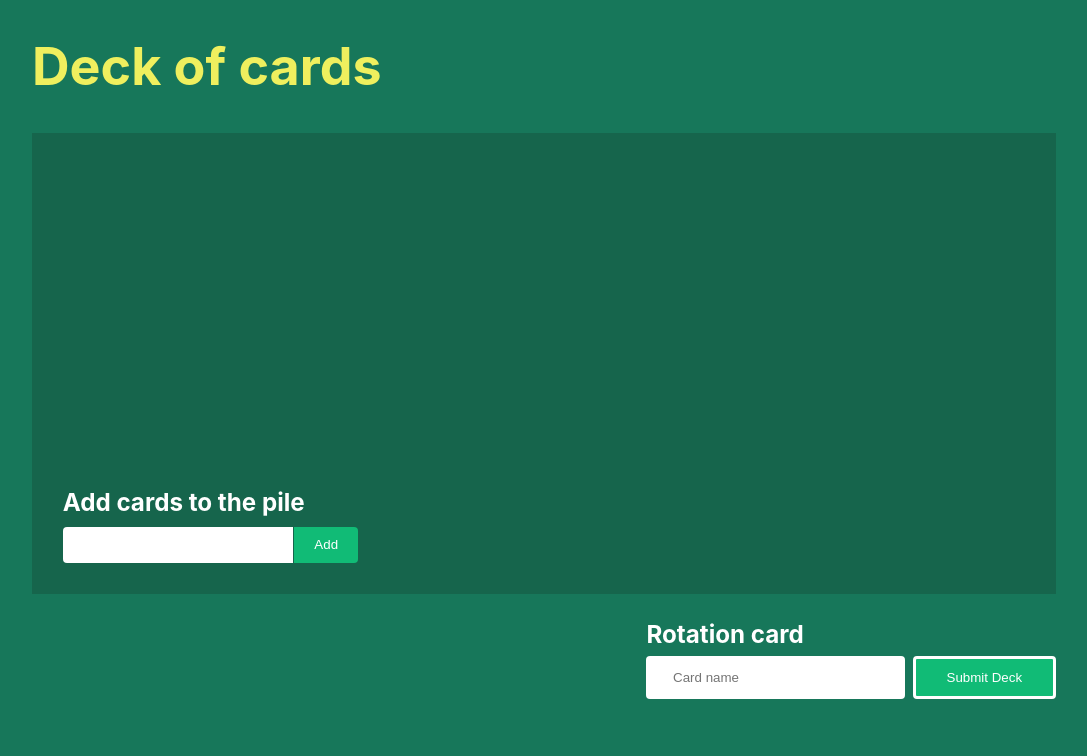
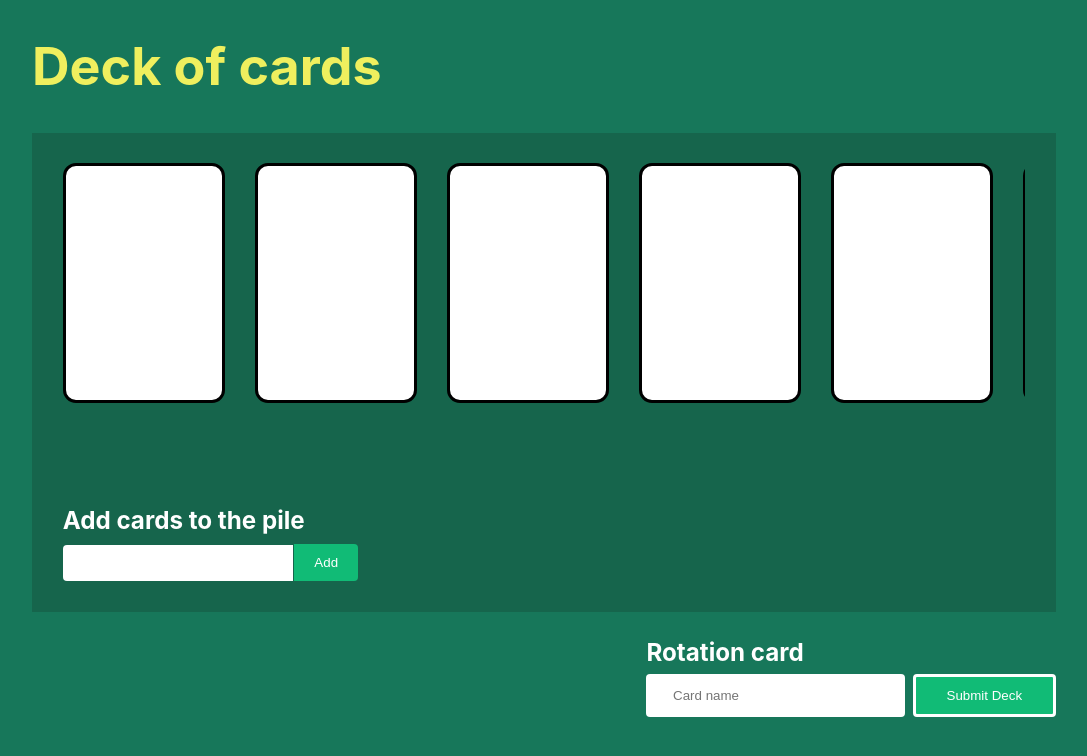
Before and after one commit to luancardosolc/react-deck-of-cards, a React (Create React App) app: page /deck/new in a window 1280 px wide. Shown: the top 756 px of the page, without its empty margins (96-1183 px from the left). Built offline with nearby package versions, Linux system fonts and the light colour scheme.

Commit message:
Styling the cards

```diff
--- a/src/App.css
+++ b/src/App.css
@@ -24,9 +24,17 @@ h1 {
 
 .table {
   background-color: #16654c;
-  min-height: 50vh;
   display: flex;
   padding: 3%;
+}
+
+.table-body {
+  min-height: 12em;
+}
+
+.table-controls {
+  min-height: 1em;
+  padding-top: 0;
 }
 
 .add_card {
@@ -100,3 +108,45 @@ label {
   border: white solid;
   width: 35%;
 }
+
+.addeded_cards {
+  display: flex;
+	flex-wrap: nowrap;
+  overflow-x: scroll;
+}
+
+.card {
+  height: 9em;
+  min-width: 6em;
+  background-color: white;
+  border: black solid;
+  border-radius: 0.5em;
+  margin-left: 30px;
+}
+
+.addeded_cards > :first-child {
+  margin-left: 0px;
+}
+
+ /* width */
+ /* To make the scrollbar visible, uncomment the width */
+ ::-webkit-scrollbar {
+  /* width: 1px; */
+}
+
+/* Track */
+::-webkit-scrollbar-track {
+  background: #186a50;
+  border-radius: 5px;
+}
+
+/* Handle */
+::-webkit-scrollbar-thumb {
+  background: #115943;
+  border-radius: 5px;
+}
+
+/* Handle on hover */
+::-webkit-scrollbar-thumb:hover {
+  background: #0f4f3c;
+}
--- a/src/components/new-deck.tsx
+++ b/src/components/new-deck.tsx
@@ -7,7 +7,22 @@ function NewDeck() {
   return (
     <div>
       <h1>Deck of cards</h1>
-      <div className="table">
+      <div className="table table-body">
+        <div className="addeded_cards">
+          <div className="card"></div>
+          <div className="card"></div>
+          <div className="card"></div>
+          <div className="card"></div>
+          <div className="card"></div>
+          <div className="card"></div>
+          <div className="card"></div>
+          <div className="card"></div>
+          <div className="card"></div>
+          <div className="card"></div>
+
+        </div>
+      </div>
+      <div className="table table-controls">
         <div className="add_card">
           <label htmlFor="card_input">Add cards to the pile</label>
           <input type="text" name="card_input" />
```
